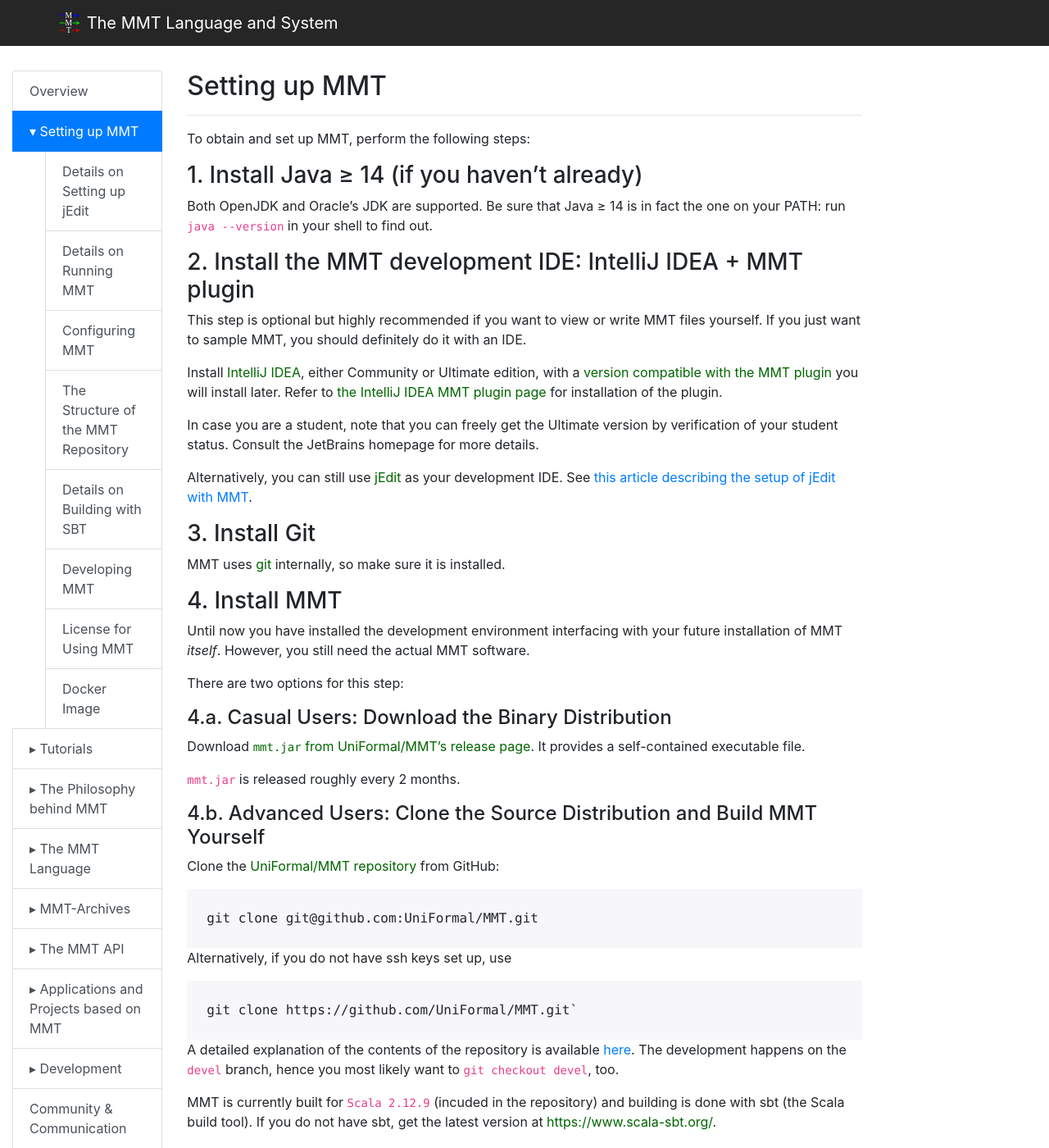
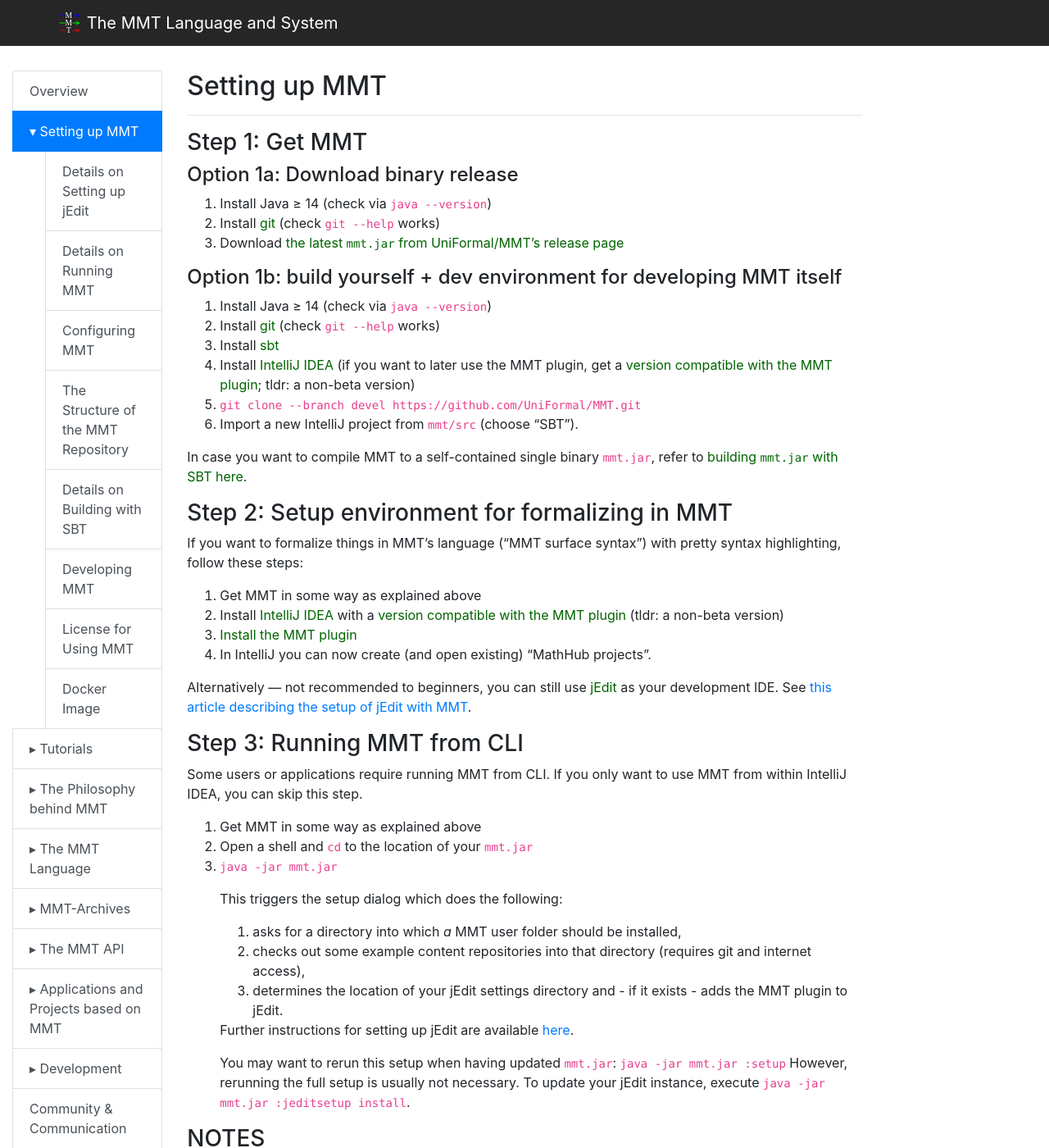
Before and after one commit to UniFormal/uniformal.github.io, a Jekyll site: the page built from doc/setup/index.md, in a window 1280 px wide and 1400 px high. Shown: the whole window at 82% size. Built offline with Jekyll 4.4.1, drawn with Linux system fonts in a browser that asks for light colours; some of the changed text lies outside the part shown.

Commit message:
simplify installation of mmt page a lot
remove whole paragraphs, reduce to lists

````diff
--- a/doc/setup/index.md
+++ b/doc/setup/index.md
@@ -3,122 +3,58 @@
 title: Setting up MMT
 ---
 
-To obtain and set up MMT, perform the following steps:
+### Step 1: Get MMT
 
-### 1. Install Java ≥ 14 (if you haven't already)
+#### Option 1a: Download binary release
 
-Both OpenJDK and Oracle's JDK are supported. Be sure that Java ≥ 14 is in fact the one on your PATH: run `java --version` in your shell to find out.
+1. Install Java ≥ 14 (check via `java --version`)
+2. Install [git](https://git-scm.com/) (check `git --help` works)
+3. Download [the latest `mmt.jar` from UniFormal/MMT's release page](https://github.com/UniFormal/MMT/releases/latest)
 
-### 2. Install the MMT development IDE: IntelliJ IDEA + MMT plugin
+#### Option 1b: build yourself + dev environment for developing MMT itself
 
-This step is optional but highly recommended if you want to view or write MMT files yourself. If you just want to sample MMT, you should definitely do it with an IDE.
+1. Install Java ≥ 14 (check via `java --version`)
+2. Install [git](https://git-scm.com/) (check `git --help` works)
+3. Install [sbt](https://www.scala-sbt.org/)
+4. Install [IntelliJ IDEA](https://www.jetbrains.com/idea/) (if you want to later use the MMT plugin, get a [version compatible with the MMT plugin](https://plugins.jetbrains.com/plugin/11450-mmt/versions); tldr: a non-beta version)
+5. `git clone --branch devel https://github.com/UniFormal/MMT.git`
+6. Import a new IntelliJ project from `mmt/src` (choose "SBT").
 
-Install [IntelliJ IDEA](https://www.jetbrains.com/idea/), either Community or Ultimate edition, with a [version compatible with the MMT plugin](https://plugins.jetbrains.com/plugin/11450-mmt/versions) you will install later. Refer to [the IntelliJ IDEA MMT plugin page](https://uniformal.github.io/doc/applications/intellij) for installation of the plugin.
+In case you want to compile MMT to a self-contained single binary `mmt.jar`, refer to [building `mmt.jar` with SBT here](https://uniformal.github.io/doc/setup/sbt).
 
-In case you are a student, note that you can freely get the Ultimate version by verification of your student status. Consult the JetBrains homepage for more details.
+### Step 2: Setup environment for formalizing in MMT
 
-Alternatively, you can still use [jEdit](http://www.jedit.org/) as your development IDE. See [this article describing the setup of jEdit with MMT](jedit).
+If you want to formalize things in MMT's language ("MMT surface syntax") with pretty syntax highlighting, follow these steps:
 
-### 3. Install Git
+1. Get MMT in some way as explained above
+2. Install [IntelliJ IDEA](https://www.jetbrains.com/idea/) with a [version compatible with the MMT plugin](https://plugins.jetbrains.com/plugin/11450-mmt/versions) (tldr: a non-beta version)
+3. [Install the MMT plugin](https://uniformal.github.io/doc/applications/intellij/)
+4. In IntelliJ you can now create (and open existing) "MathHub projects".
 
-MMT uses [git](https://git-scm.com/) internally, so make sure it is installed.
+Alternatively &mdash; not recommended to beginners, you can still use [jEdit](http://www.jedit.org/) as your development IDE. See [this article describing the setup of jEdit with MMT](jedit).
 
-### 4. Install MMT
+### Step 3: Running MMT from CLI
 
-Until now you have installed the development environment interfacing with your future installation of MMT *itself*. However, you still need the actual MMT software.
+Some users or applications require running MMT from CLI. If you only want to use MMT from within IntelliJ IDEA, you can skip this step.
 
-There are two options for this step:
+1. Get MMT in some way as explained above
+2. Open a shell and `cd` to the location of your `mmt.jar`
+3. `java -jar mmt.jar`
 
-#### 4.a. Casual Users: Download the Binary Distribution
+   This triggers the setup dialog which does the following:
 
-Download [`mmt.jar` from UniFormal/MMT's release page](https://github.com/UniFormal/MMT/releases/latest). It provides a self-contained executable file.
+   1. asks for a directory into which *a* MMT user folder should be installed,
+   2. checks out some example content repositories into that directory (requires git and internet access),
+   3. determines the location of your jEdit settings directory and - if it exists - adds the MMT plugin to jEdit.
 
-`mmt.jar` is released roughly every 2 months.
+   Further instructions for setting up jEdit are available [here](jedit).
 
-#### 4.b. Advanced Users: Clone the Source Distribution and Build MMT Yourself
 
-Clone the [UniFormal/MMT repository](https://github.com/UniFormal/MMT) from GitHub:
+   You may want to rerun this setup when having updated `mmt.jar`: `java -jar mmt.jar :setup`
+   However, rerunning the full setup is usually not necessary. To update your jEdit instance, execute `java -jar mmt.jar :jeditsetup install`.
 
-```
-git clone git@github.com:UniFormal/MMT.git
-```
+### NOTES
 
-Alternatively, if you do not have ssh keys set up, use
-
-```
-git clone https://github.com/UniFormal/MMT.git`
-```
-
-A detailed explanation of the contents of the repository is available [here](repo). The development happens on the `devel` branch, hence you most likely want to `git checkout devel`, too.
-
-MMT is currently built for `Scala 2.12.9` (incuded in the repository) and building is done with sbt (the Scala build tool).
-If you do not have sbt, get the latest version at <https://www.scala-sbt.org/>.
-
-To build, execute
-
-```
-cd MMT/src
-sbt mmt/deploy
-```
- (Detailed instructions for building can be found [here](https://uniformal.github.io/doc/setup/sbt), including a possible error you may encounter and its solution).
-
-This creates many files, in particular the file `mmt.jar` in the folder `../deploy/`.
-
-Change to that directory:
-```
-cd ../deploy/
-```
-
-Besides `mmt.jar`, this directory contains executable scripts (for Windows and Unix) to for running MMT.
-
-### 5. Set Up MMT
-
-If you only want to use MMT from within IntelliJ IDEA, you can skip this step.
-
-In the previous, you obtained the file `mmt.jar` (by downloading or building).
-
-To start setup, open a shell, navigate to the folder MMT/deploy and run `java -jar mmt.jar`.<br>
-On Windows, this assumes that `git` can be called from within `sh`, which means `sh` has to be in your PATH; depending on how you installed `git`, this may already be the case. If it is not in your PATH, you can also directly issue the `java -jar mmt.jar` command from within Git Bash from an existing [Git for Windows](https://gitforwindows.org/) installation.
-
-This triggers the setup dialog which does the following:
-
-1. asks for a directory into which MMT should be installed
-2. checks out some example content repositories into that directory (This requires git and internet access.),
-3. determines the location of your jEdit settings directory and - if it exists - adds the MMT plugin to jEdit.
-
-Further instructions for setting up jEdit are available [here](jedit).
-
-### 6. Run MMT
-
-If you want to use MMT via an IDE, you do not have to run MMT itself.
-It will act as a plugin within jEdit or IntelliJ: just start jEdit and open `.mmt` files, or start a new *MathHub*-project within IntelliJ.
-
-Developers or advanced users may want to run MMT directly for various other [applications](../applications/).
-The canonical way for this is to run `java -jar mmt.jar`.
-(This responds with a simple setup dialog if MMT not installed, and drops to a shell otherwise.)
-But depending on your OS and configuration, double-clicking or executing `mmt.jar` may also work.
-
-Additional instructions for running MMT are available [here](running).
-
-### Later: Update MMT
-
-This step is not part of the initial setup.
-It is only needed later when updating your MMT installation to the latest release.
-
-To update MMT, replace the file `mmt.jar`, i.e.,
-
-* binary distribution: download the new file and save it over `deploy/mmt.jar`
-* source distribution: update your working copy and rebuild.
-
-To rerun setup, execute
-
-```
-java -jar mmt.jar :setup
-```
-
-However, rerunning the full setup is usually not necessary.
-To update your jEdit instance, execute
-
-```
-java -jar mmt.jar :jeditsetup install
-```
+- OpenJDK and Oracle's JDK are supported.
+- In case you are a student, you can get IntelliJ Ultimate for free. Consult the JetBrains homepage for more details.
+- [Here is a detailed explanation of the MMT repository's contents](repo).
````
